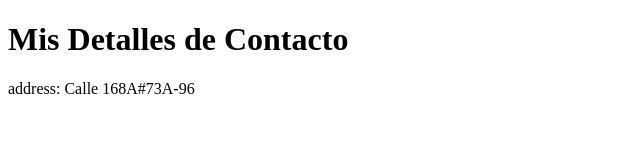
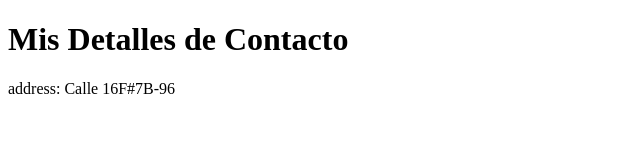
Before and after one commit to DifrancoZ/personalpage, a plain HTML site: page Contact-me.html in a window 1280 px wide. Shown: the full height of the page, 0-640 px from the left. Drawn offline with Linux system fonts and the light colour scheme.

Commit message:
Update Contact-me.html

```diff
--- a/Contact-me.html
+++ b/Contact-me.html
@@ -6,6 +6,6 @@
   </head>
   <body>
     <h1>Mis Detalles de Contacto</h1>
-    <p>address: Calle 168A#73A-96</p>
+    <p>address: Calle 16F#7B-96</p>
   </body>
 </html>
```
